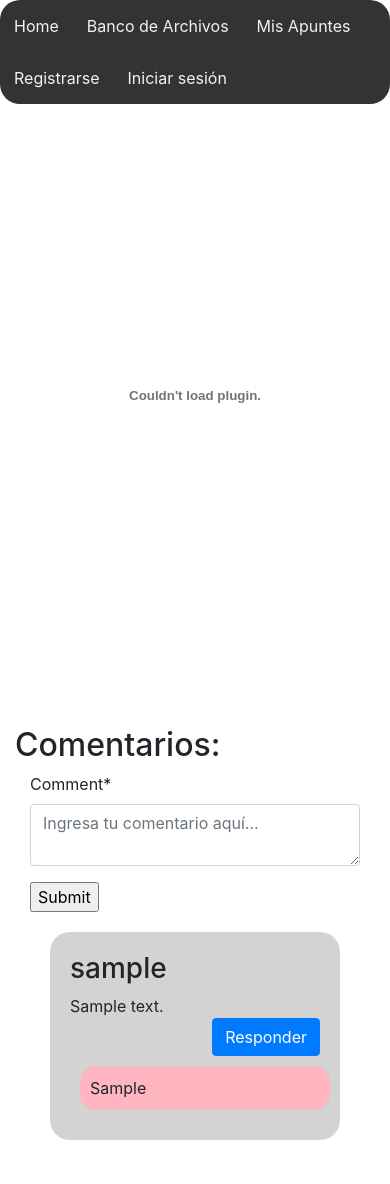
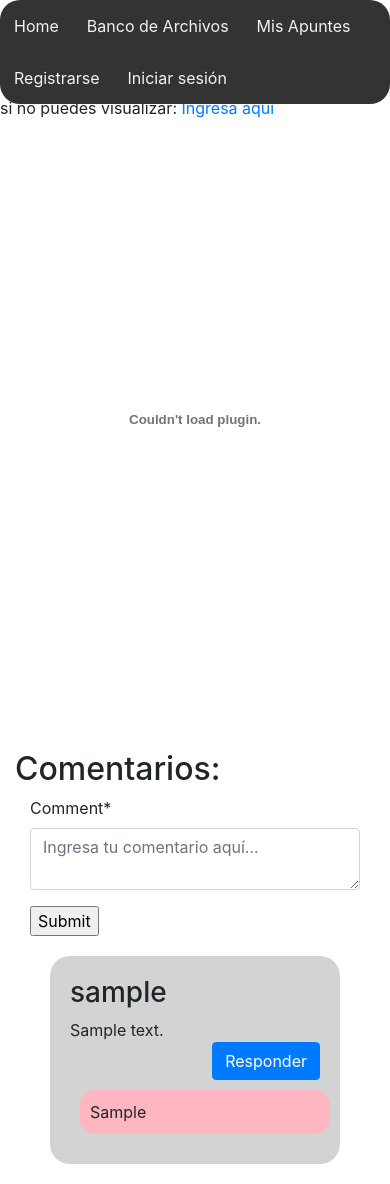
Before and after one commit to diegovgo/mejoresapuntes, a Django app: page /file/1/ in a window 390 px wide. Before the commit the page ends 1140 px from the top, so only its background shows below. Run offline with Django 3.2, Linux system fonts and the light colour scheme; tables that the repository leaves empty hold one stand-in row (values such as "Sample post"); some libraries are stand-ins or nearby versions.

Commit message:
added individual link for mobile

```diff
--- a/universityconnection/templates/universityconnection/file.html
+++ b/universityconnection/templates/universityconnection/file.html
@@ -14,6 +14,7 @@
 
 <h1><span style="color:gray">Archivo:</span> {{ file.title }} </h1>
 <div class="container"><span style="color:gray">Descripción:</span> {{ file.description }}</div>
+si no puedes visualizar: <a href="{{ file.file.url }}">Ingresa aquí</a>
 <div class="container">
     <embed src='{{ file.file.url }}' type="application/pdf" width="100%" height="600px" />
 </div>
```
